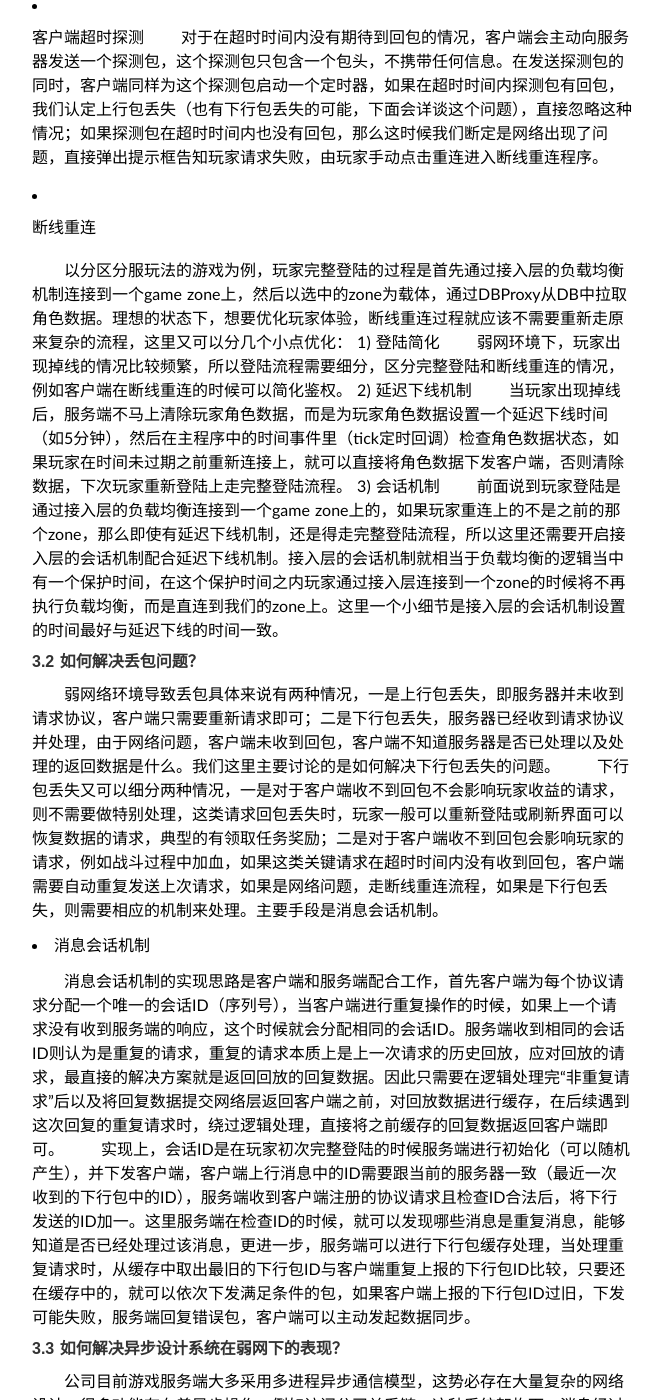
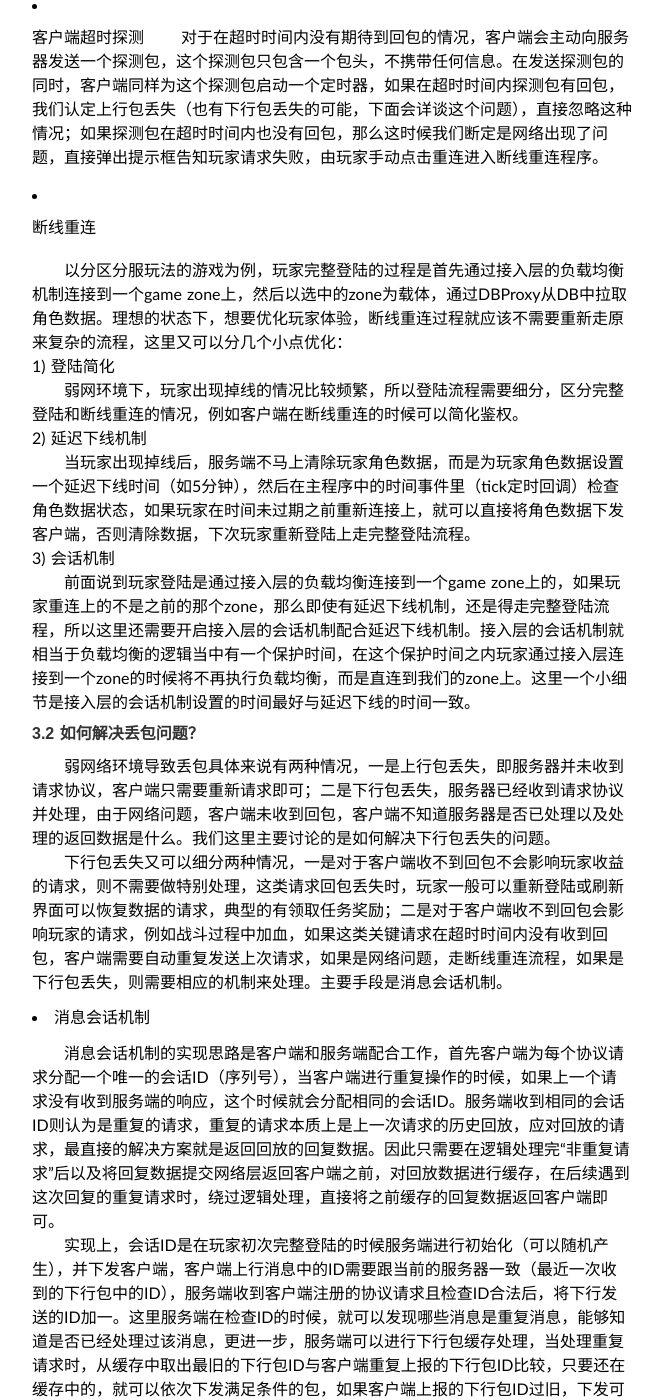
Before and after one commit to Haoson/Haoson.github.io, a Jekyll site: the page built from _posts/2015-07-19-optimization-of-mobile-game-in-the-unstable-network.md, in a window 1280 px wide and 1400 px high, scrolled down 1138 px. Shown: the whole window, without its empty margins (308-970 px from the left). Built offline with Jekyll 4.4.1, drawn with Linux system fonts in a browser that asks for light colours; some web fonts are replaced; comment, search, counter and statistics services are not loaded; some of the changed text lies outside the part shown.

Commit message:
fix align

```diff
--- a/_posts/2015-07-19-optimization-of-mobile-game-in-the-unstable-network.md
+++ b/_posts/2015-07-19-optimization-of-mobile-game-in-the-unstable-network.md
@@ -31,30 +31,31 @@ tags:
 #### 3.1 如何解决网速慢导致响应延迟？
 -  客户端保证一发一/多收模式
 
-　　大部分协议都有一个定时器，在超时时间内，客户端期待服务端回包。根据协议的不同，服务端回包的个数也不同，例如对玩家购买金币的操作，服务端在回多个包，包括扣钻石的回包、反馈操作是否成功的回包等。不管是一发一收还是一发多收模式，一般情况下，每一个上行包都有一个对应的反馈下行包来表示操作结束，在这个反馈下行包之前，服务端也可能会发送别的回包给客户端。
-　　补充一点的是，有一些协议不需要期待回包，所以客户端也会启动一个协议白名单机制，在白名单之中的协议，客户端发包之后不期待回包就可以继续操作。常见的有GM相关的协议、平台请求相关协议等都不需要期待回包。
-　　在超时时间之内，客户端对UI交互进行锁定（模态菊花），也就是说，超时间时间之内，还没有期待到服务端的回包的情况下，玩家无法进行下一步的操作。为了保证玩家的体验，模态菊花会有一个淡入的效果，延迟越低模态菊花越不明显。
+　　大部分协议都有一个定时器，在超时时间内，客户端期待服务端回包。根据协议的不同，服务端回包的个数也不同，例如对玩家购买金币的操作，服务端在回多个包，包括扣钻石的回包、反馈操作是否成功的回包等。不管是一发一收还是一发多收模式，一般情况下，每一个上行包都有一个对应的反馈下行包来表示操作结束，在这个反馈下行包之前，服务端也可能会发送别的回包给客户端。<br>
+　　补充一点的是，有一些协议不需要期待回包，所以客户端也会启动一个协议白名单机制，在白名单之中的协议，客户端发包之后不期待回包就可以继续操作。常见的有GM相关的协议、平台请求相关协议等都不需要期待回包。<br>
+　　在超时时间之内，客户端对UI交互进行锁定（模态菊花），也就是说，超时间时间之内，还没有期待到服务端的回包的情况下，玩家无法进行下一步的操作。为了保证玩家的体验，模态菊花会有一个淡入的效果，延迟越低模态菊花越不明显。<br>
 　　如果在超时时间之内客户端没有收到回包，此时客户端会启动超时探测。
+
 -  客户端超时探测
 　　对于在超时时间内没有期待到回包的情况，客户端会主动向服务器发送一个探测包，这个探测包只包含一个包头，不携带任何信息。在发送探测包的同时，客户端同样为这个探测包启动一个定时器，如果在超时时间内探测包有回包，我们认定上行包丢失（也有下行包丢失的可能，下面会详谈这个问题），直接忽略这种情况；如果探测包在超时时间内也没有回包，那么这时候我们断定是网络出现了问题，直接弹出提示框告知玩家请求失败，由玩家手动点击重连进入断线重连程序。
 
 -  断线重连
 
-　　以分区分服玩法的游戏为例，玩家完整登陆的过程是首先通过接入层的负载均衡机制连接到一个game zone上，然后以选中的zone为载体，通过DBProxy从DB中拉取角色数据。理想的状态下，想要优化玩家体验，断线重连过程就应该不需要重新走原来复杂的流程，这里又可以分几个小点优化：
-1) 登陆简化
-　　弱网环境下，玩家出现掉线的情况比较频繁，所以登陆流程需要细分，区分完整登陆和断线重连的情况，例如客户端在断线重连的时候可以简化鉴权。
-2) 延迟下线机制
-　　当玩家出现掉线后，服务端不马上清除玩家角色数据，而是为玩家角色数据设置一个延迟下线时间（如5分钟），然后在主程序中的时间事件里（tick定时回调）检查角色数据状态，如果玩家在时间未过期之前重新连接上，就可以直接将角色数据下发客户端，否则清除数据，下次玩家重新登陆上走完整登陆流程。
-3) 会话机制
+　　以分区分服玩法的游戏为例，玩家完整登陆的过程是首先通过接入层的负载均衡机制连接到一个game zone上，然后以选中的zone为载体，通过DBProxy从DB中拉取角色数据。理想的状态下，想要优化玩家体验，断线重连过程就应该不需要重新走原来复杂的流程，这里又可以分几个小点优化：<br>
+1) 登陆简化<br>
+　　弱网环境下，玩家出现掉线的情况比较频繁，所以登陆流程需要细分，区分完整登陆和断线重连的情况，例如客户端在断线重连的时候可以简化鉴权。<br>
+2) 延迟下线机制<br>
+　　当玩家出现掉线后，服务端不马上清除玩家角色数据，而是为玩家角色数据设置一个延迟下线时间（如5分钟），然后在主程序中的时间事件里（tick定时回调）检查角色数据状态，如果玩家在时间未过期之前重新连接上，就可以直接将角色数据下发客户端，否则清除数据，下次玩家重新登陆上走完整登陆流程。<br>
+3) 会话机制<br>
 　　前面说到玩家登陆是通过接入层的负载均衡连接到一个game zone上的，如果玩家重连上的不是之前的那个zone，那么即使有延迟下线机制，还是得走完整登陆流程，所以这里还需要开启接入层的会话机制配合延迟下线机制。接入层的会话机制就相当于负载均衡的逻辑当中有一个保护时间，在这个保护时间之内玩家通过接入层连接到一个zone的时候将不再执行负载均衡，而是直连到我们的zone上。这里一个小细节是接入层的会话机制设置的时间最好与延迟下线的时间一致。
 
 #### 3.2 如何解决丢包问题？
-　　弱网络环境导致丢包具体来说有两种情况，一是上行包丢失，即服务器并未收到请求协议，客户端只需要重新请求即可；二是下行包丢失，服务器已经收到请求协议并处理，由于网络问题，客户端未收到回包，客户端不知道服务器是否已处理以及处理的返回数据是什么。我们这里主要讨论的是如何解决下行包丢失的问题。
+　　弱网络环境导致丢包具体来说有两种情况，一是上行包丢失，即服务器并未收到请求协议，客户端只需要重新请求即可；二是下行包丢失，服务器已经收到请求协议并处理，由于网络问题，客户端未收到回包，客户端不知道服务器是否已处理以及处理的返回数据是什么。我们这里主要讨论的是如何解决下行包丢失的问题。<br>
 　　下行包丢失又可以细分两种情况，一是对于客户端收不到回包不会影响玩家收益的请求，则不需要做特别处理，这类请求回包丢失时，玩家一般可以重新登陆或刷新界面可以恢复数据的请求，典型的有领取任务奖励；二是对于客户端收不到回包会影响玩家的请求，例如战斗过程中加血，如果这类关键请求在超时时间内没有收到回包，客户端需要自动重复发送上次请求，如果是网络问题，走断线重连流程，如果是下行包丢失，则需要相应的机制来处理。主要手段是消息会话机制。
 
 -  消息会话机制
 
-　　消息会话机制的实现思路是客户端和服务端配合工作，首先客户端为每个协议请求分配一个唯一的会话ID（序列号），当客户端进行重复操作的时候，如果上一个请求没有收到服务端的响应，这个时候就会分配相同的会话ID。服务端收到相同的会话ID则认为是重复的请求，重复的请求本质上是上一次请求的历史回放，应对回放的请求，最直接的解决方案就是返回回放的回复数据。因此只需要在逻辑处理完“非重复请求”后以及将回复数据提交网络层返回客户端之前，对回放数据进行缓存，在后续遇到这次回复的重复请求时，绕过逻辑处理，直接将之前缓存的回复数据返回客户端即可。
+　　消息会话机制的实现思路是客户端和服务端配合工作，首先客户端为每个协议请求分配一个唯一的会话ID（序列号），当客户端进行重复操作的时候，如果上一个请求没有收到服务端的响应，这个时候就会分配相同的会话ID。服务端收到相同的会话ID则认为是重复的请求，重复的请求本质上是上一次请求的历史回放，应对回放的请求，最直接的解决方案就是返回回放的回复数据。因此只需要在逻辑处理完“非重复请求”后以及将回复数据提交网络层返回客户端之前，对回放数据进行缓存，在后续遇到这次回复的重复请求时，绕过逻辑处理，直接将之前缓存的回复数据返回客户端即可。<br>
 　　实现上，会话ID是在玩家初次完整登陆的时候服务端进行初始化（可以随机产生），并下发客户端，客户端上行消息中的ID需要跟当前的服务器一致（最近一次收到的下行包中的ID），服务端收到客户端注册的协议请求且检查ID合法后，将下行发送的ID加一。这里服务端在检查ID的时候，就可以发现哪些消息是重复消息，能够知道是否已经处理过该消息，更进一步，服务端可以进行下行包缓存处理，当处理重复请求时，从缓存中取出最旧的下行包ID与客户端重复上报的下行包ID比较，只要还在缓存中的，就可以依次下发满足条件的包，如果客户端上报的下行包ID过旧，下发可能失败，服务端回复错误包，客户端可以主动发起数据同步。
 
 #### 3.3 如何解决异步设计系统在弱网下的表现？
```
